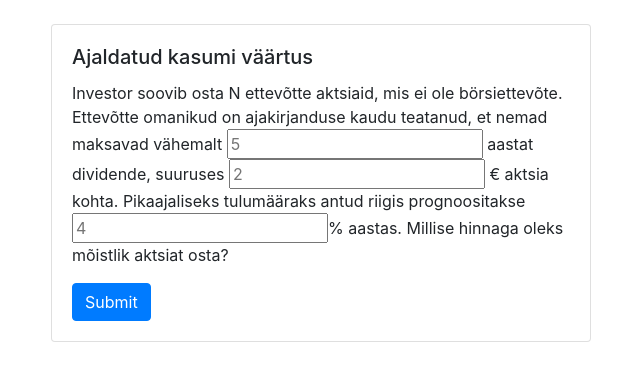
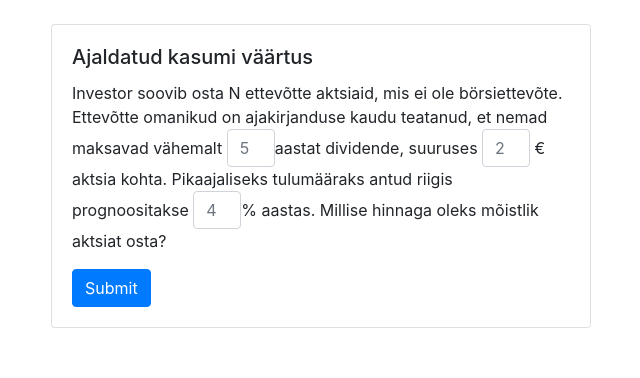
Before and after one commit to kuldarvakker/math-calc-forms-icy0031, a React (Create React App) app: page / in a window 1280 px wide. Shown: the top 378 px of the page, without its empty margins (319-959 px from the left). Built offline with nearby package versions, Linux system fonts and the light colour scheme.

Commit message:
lg -> md, input -> form.control

```diff
--- a/src/App.tsx
+++ b/src/App.tsx
@@ -20,17 +20,18 @@ const Form1 = () => {
     return(
         <Card>
             <Card.Body>
-                <Form onSubmit={(event) => handleSubmit(event)}>
+                <form onSubmit={(event) => handleSubmit(event)}>
                     <Card.Title>Ajaldatud kasumi väärtus</Card.Title>
                     <Card.Text>
                         Investor soovib osta N ettevõtte aktsiaid, mis ei ole börsiettevõte.
                         Ettevõtte omanikud on ajakirjanduse kaudu teatanud,
-                        et nemad maksavad vähemalt <input type="text" placeholder="5" /> aastat dividende, suuruses <input type="text" placeholder="2"/> € aktsia kohta.
-                        Pikaajaliseks tulumääraks antud riigis prognoositakse <input type="text" placeholder="4" />% aastas.
+                        et nemad maksavad vähemalt <Form.Control type="text" style={{display: "inline", width: "3rem"}} placeholder="5" />
+                        aastat dividende, suuruses <Form.Control type="text" style={{display: "inline", width: "3rem"}} placeholder="2" /> € aktsia kohta.
+                        Pikaajaliseks tulumääraks antud riigis prognoositakse <Form.Control type="text" style={{display: "inline", width: "3rem"}} placeholder="4" />% aastas.
                         Millise hinnaga oleks mõistlik aktsiat osta?
                     </Card.Text>
                     <Button variant="primary" type="submit">Submit</Button>
-                </Form>
+                </form>
             </Card.Body>
         </Card>
     );
@@ -44,7 +45,7 @@ function App() {
           <Container style={{"marginTop": "1.5rem"}}>
               <Row>
                   <Col />
-                  <Col lg={6}>
+                  <Col md={6}>
                       <Form1
                           // handleSubmit={(event : FormEvent<HTMLFormElement>) => {
                           // alert("aaa");
```
